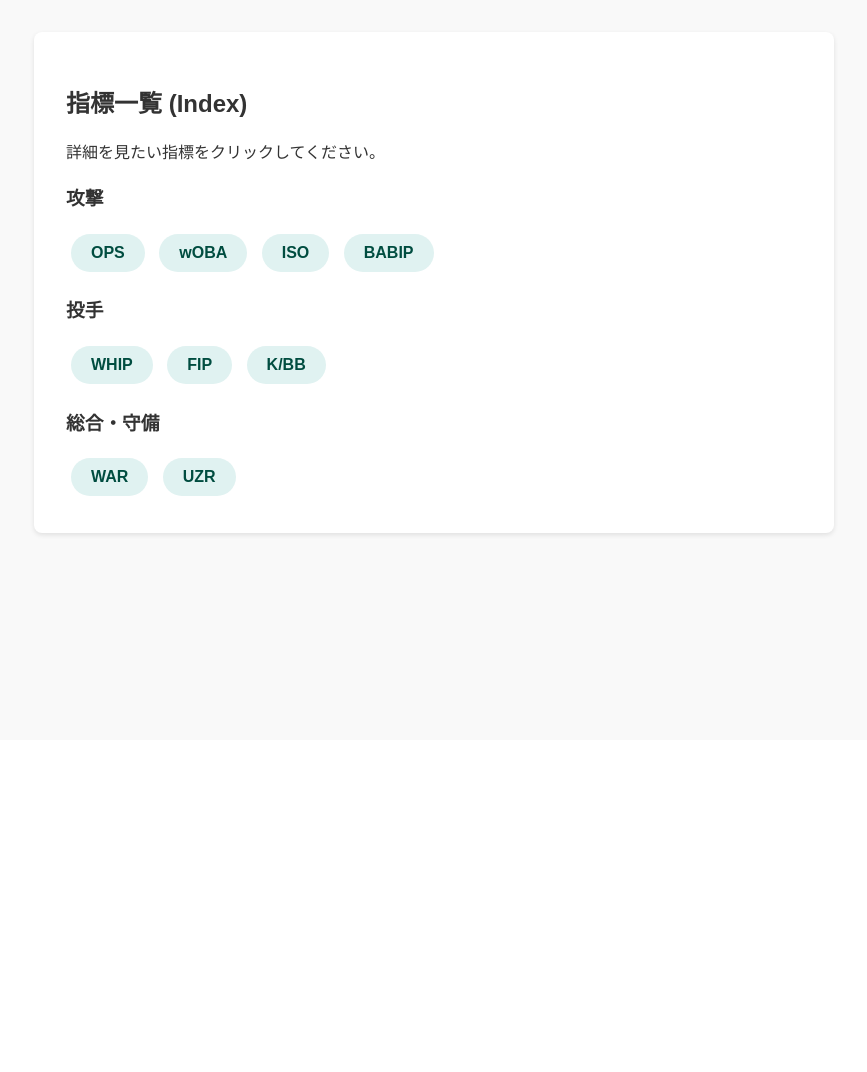
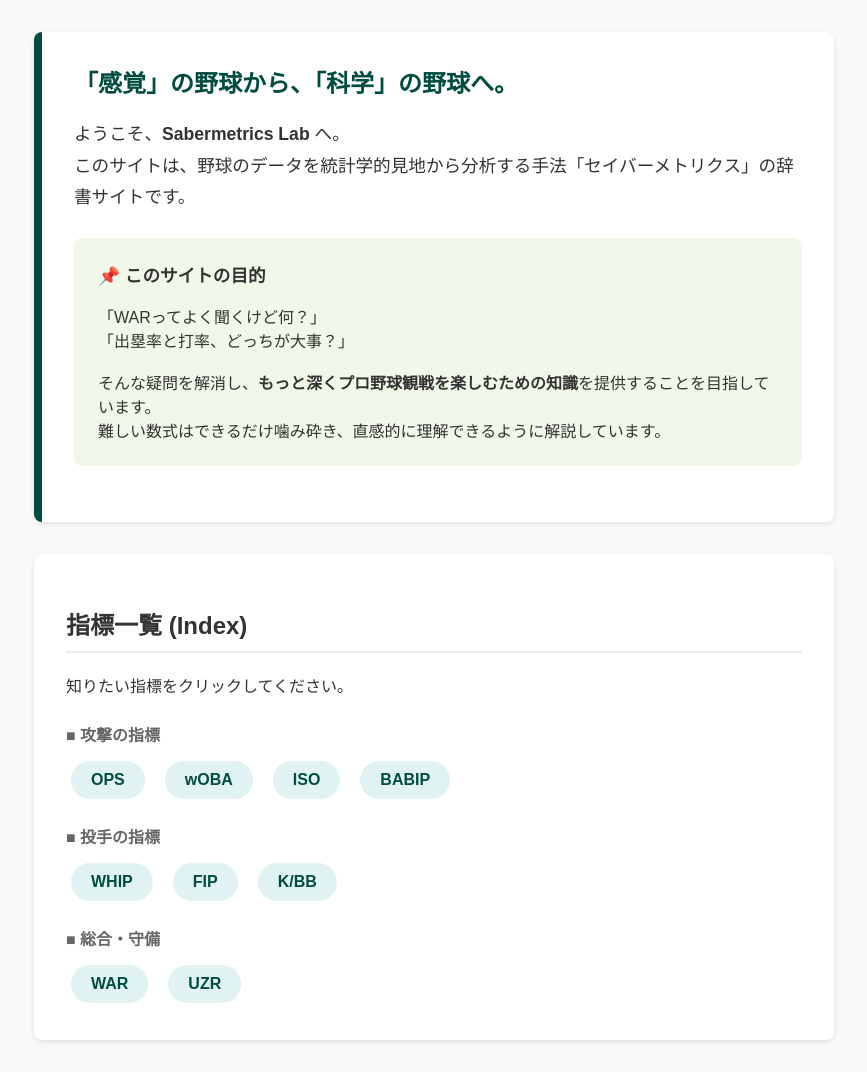
Before and after one commit to kokikurozu/baseball_site, a Flask app: page / in a window 1280 px wide. Shown: the part 60-1132 px from the top of the page, without its empty margins (206-1073 px from the left). Before the commit the page ends 597 px from the top, so only its background shows below. Run offline with Flask 3, Linux system fonts and the light colour scheme.

Commit message:
baseball

```diff
--- a/templates/index.html
+++ b/templates/index.html
@@ -1,25 +1,54 @@
 {% extends "base.html" %}
 
 {% block content %}
+
+<div class="card" style="margin-bottom: 2rem; border-left: 8px solid #004d40;">
+    <h2 style="color: #004d40; margin-top: 0;">「感覚」の野球から、「科学」の野球へ。</h2>
+
+    <p style="font-size: 1.1rem; line-height: 1.8;">
+        ようこそ、<strong>Sabermetrics Lab</strong> へ。<br>
+        このサイトは、野球のデータを統計学的見地から分析する手法「セイバーメトリクス」の辞書サイトです。
+    </p>
+
+    <div style="background-color: #f1f8e9; padding: 1.5rem; border-radius: 8px; margin: 1.5rem 0;">
+        <h3 style="margin-top: 0; font-size: 1.1rem;">📌 このサイトの目的</h3>
+        <p style="margin-bottom: 0;">
+            「WARってよく聞くけど何？」<br>
+            「出塁率と打率、どっちが大事？」<br>
+            <br>
+            そんな疑問を解消し、<strong>もっと深くプロ野球観戦を楽しむための知識</strong>を提供することを目指しています。<br>
+            難しい数式はできるだけ噛み砕き、直感的に理解できるように解説しています。
+        </p>
+    </div>
+</div>
+
 <div class="card">
-    <h2>指標一覧 (Index)</h2>
-    <p>詳細を見たい指標をクリックしてください。</p>
+    <h2 style="border-bottom: 2px solid #eee; padding-bottom: 10px;">指標一覧 (Index)</h2>
+    <p>知りたい指標をクリックしてください。</p>
 
-    <div style="margin-top: 20px;">
-        <h3>攻撃</h3>
+    <div style="margin-top: 25px;">
+
+        <h3 style="font-size: 1rem; color: #666; margin-bottom: 10px;">■ 攻撃の指標</h3>
+        <div style="display: flex; flex-wrap: wrap; gap: 10px; margin-bottom: 20px;">
             <a href="/ops" class="btn">OPS</a>
             <a href="/woba" class="btn">wOBA</a>
             <a href="/iso" class="btn">ISO</a>
             <a href="/babip" class="btn">BABIP</a>
+        </div>
 
-        <h3>投手</h3>
+        <h3 style="font-size: 1rem; color: #666; margin-bottom: 10px;">■ 投手の指標</h3>
+        <div style="display: flex; flex-wrap: wrap; gap: 10px; margin-bottom: 20px;">
             <a href="/whip" class="btn">WHIP</a>
             <a href="/fip" class="btn">FIP</a>
             <a href="/kbb" class="btn">K/BB</a>
+        </div>
 
-        <h3>総合・守備</h3>
+        <h3 style="font-size: 1rem; color: #666; margin-bottom: 10px;">■ 総合・守備</h3>
+        <div style="display: flex; flex-wrap: wrap; gap: 10px;">
             <a href="/war" class="btn">WAR</a>
             <a href="/uzr" class="btn">UZR</a>
         </div>
+
+    </div>
 </div>
 {% endblock %}
```
Lines whose indentation alone changed are shown as unchanged.
